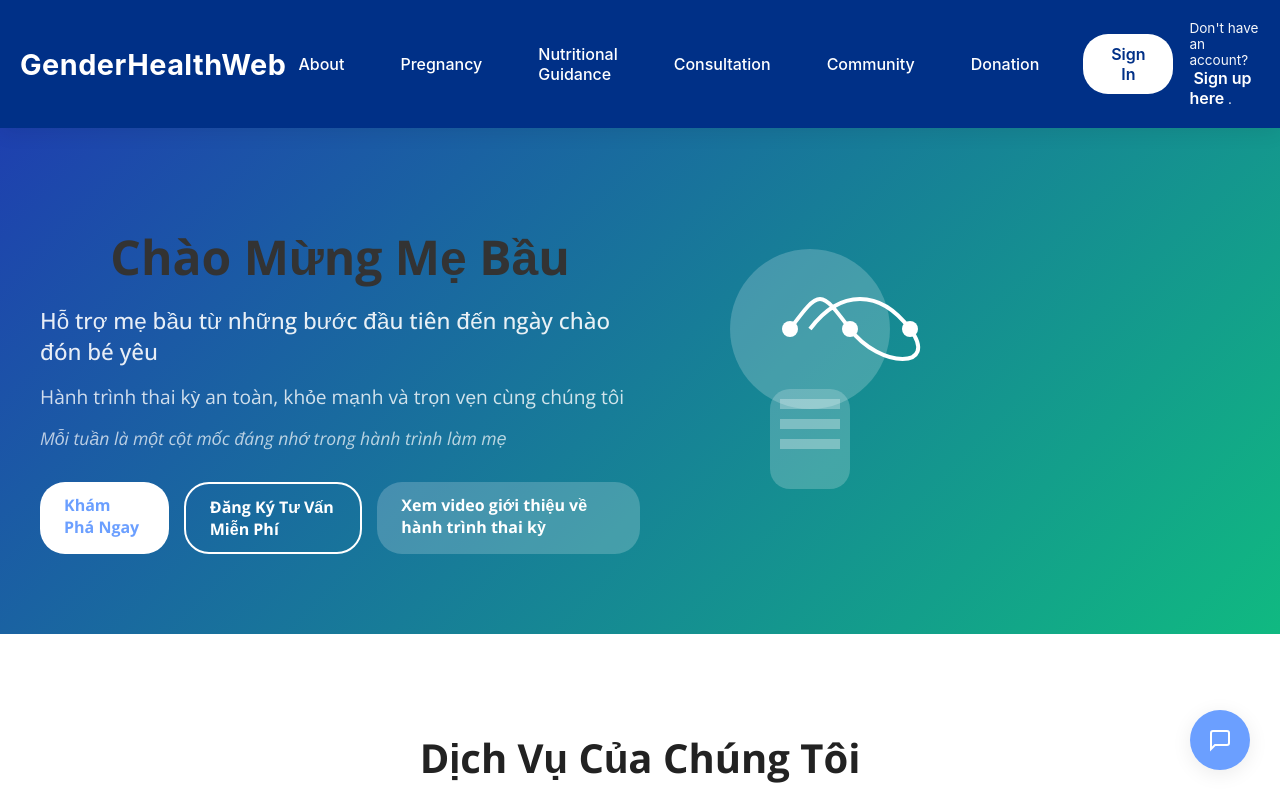
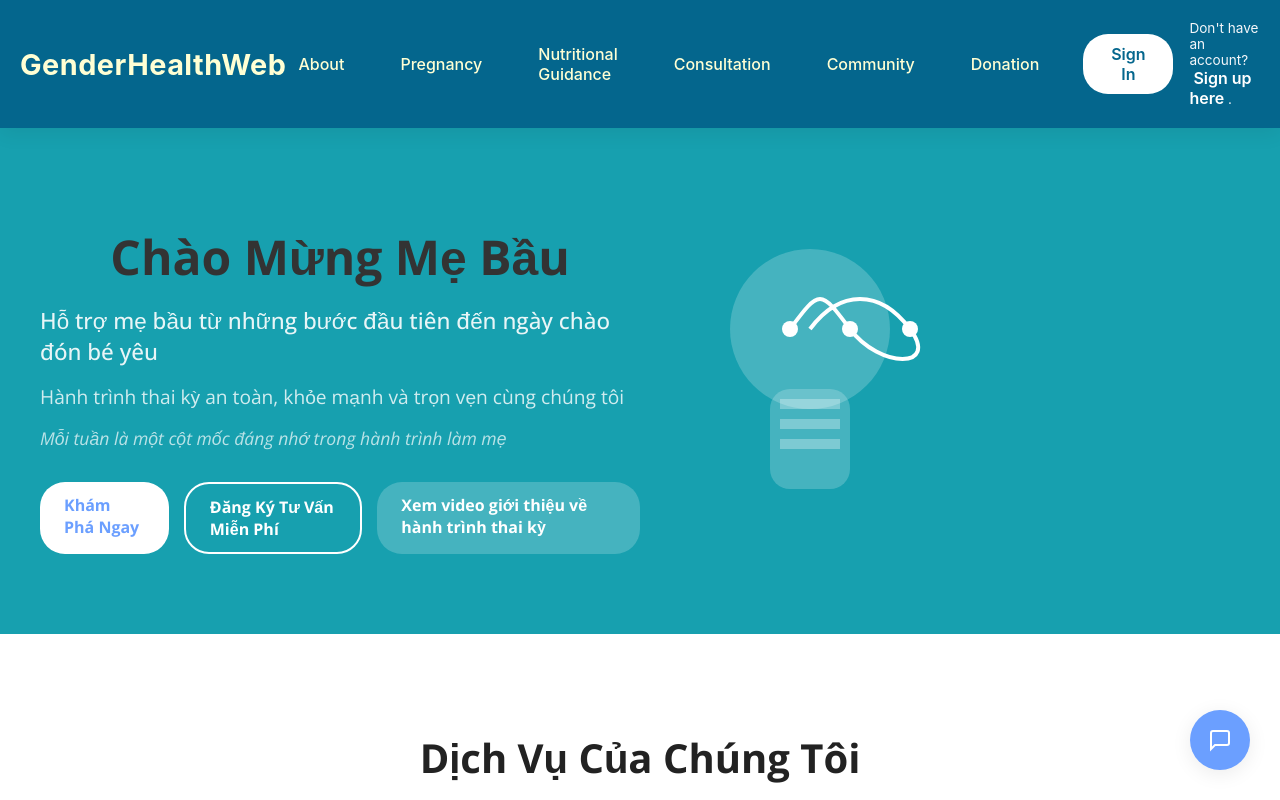
Before and after one commit to loi2003/capstone, a React (Vite) app: page / in a window 1280 px wide. Shown: the top 800 px of the page. Built offline with nearby package versions, Linux system fonts and the light colour scheme.

Commit message:
Add change banner colors

```diff
--- a/package.json
+++ b/package.json
@@ -14,7 +14,7 @@
     "@emotion/style": "^0.8.0",
     "@emotion/styled": "^11.14.0",
     "@mui/material": "^7.1.0",
-    "axios": "^1.9.0",
+    "axios": "^1.10.0",
     "chart.js": "^4.4.9",
     "install": "^0.13.0",
     "motion": "^12.12.1",
--- a/src/components/header/Header.css
+++ b/src/components/header/Header.css
@@ -7,20 +7,25 @@
 
 /* CSS Variables (updated for medical deep blue theme) */
 :root {
-  --primary-bg: #003087; /* Deep navy blue for medical professionalism */
-  --accent-color: #0052cc; /* Brighter blue for highlights */
+  --primary-bg: #04668D; /* Deep navy blue for medical professionalism */
+  --accent-color: #02808F; /* Brighter blue for highlights */
   --accent-hover: #003c8f; /* Slightly darker blue for hover */
-  --white: #ffffff;
+  --white-text: #ffffd4;
   --light-bg: #e6f0fa; /* Light blue for subtle highlights */
-  --shadow: 0 6px 20px rgba(0, 0, 0, 0.08);
+  --shadow: 0 6px 20px rgba(0, 0, 0, 0.8);
   --shadow-hover: 0 12px 24px rgba(0, 0, 0, 0.12);
   --border-radius: 12px;
   --transition: all 0.3s ease;
+  --co-1: #04668D;
+  --co-2: #02808F;
+  --co-3: #00A996;
+  --co-4: #03C39A;
+  --co-5: #F0F3BE;
 }
 
 body.dark-theme {
   background: #1a1a1a;
-  color: #e0e7ff;
+  color: #F0F3BE;
 }
 
 .header {
@@ -46,7 +51,7 @@ body.dark-theme {
 .logo {
   font-size: 1.8rem;
   font-weight: 700;
-  color: var(--white);
+  color: var(--white-text);
   text-decoration: none;
   letter-spacing: 0.5px;
   transition: var(--transition);
@@ -63,7 +68,7 @@ body.dark-theme {
 }
 
 .nav-links a {
-  color: var(--white);
+  color: var(--white-text);
   text-decoration: none;
   font-size: 1rem;
   font-weight: 500;
--- a/src/pages/authentication/SignIn.jsx
+++ b/src/pages/authentication/SignIn.jsx
@@ -59,6 +59,7 @@ const SignIn = () => {
 
       // Extract roleId from nested data, with fallback
       const roleId = Number(response.data.data?.roleId) || 2; // Default to 2 if undefined
+
       console.log('Parsed Role ID:', roleId); // Confirm parsed roleId
 
       // Validate roleId
--- a/src/styles/HomePage.css
+++ b/src/styles/HomePage.css
@@ -19,7 +19,7 @@ body {
 
 /* Color variables for easy customization */
 :root {
-  --primary-gradient: linear-gradient(90deg, #2564EA, #14B7A6);
+  --primary-gradient: linear-gradient(90deg, #04668D, #03C39A);
   --cta-color: rgba(107, 159, 255, 1);
   --cta-hover: rgba(90, 140, 230, 1);
   --accent-blue: rgba(107, 159, 255, 1);
@@ -29,12 +29,17 @@ body {
   --shadow-hover: 0 12px 24px rgba(0, 0, 0, 0.12);
   --border-radius: 12px;
   --transition: all 0.3s ease;
+  --co-1: #04668D;
+  --co-2: #02808F;
+  --co-3: #00A996;
+  --co-4: #03C39A;
+  --co-5: #F0F3BE;
 }
 
 /* Hero Section */
 .hero-section {
   padding: 80px 20px;
-  background: var(--primary-gradient);
+  background-color: #17a0af;
   color: var(--white);
 }
 
--- a/src/styles/SignIn.css
+++ b/src/styles/SignIn.css
@@ -11,6 +11,11 @@
   --shadow-hover: 0 6px 24px rgba(0, 0, 0, 0.12);
   --border-radius: 12px;
   --transition: all 0.3s ease-in-out;
+  --co-1: #04668D;
+  --co-2: #02808F;
+  --co-3: #00A996;
+  --co-4: #03C39A;
+  --co-5: #F0F3BE;
 }
 
 /* Sign In Section */
```
Also changed, not shown: 1 other file (tests, documents, lock files or other folders).
